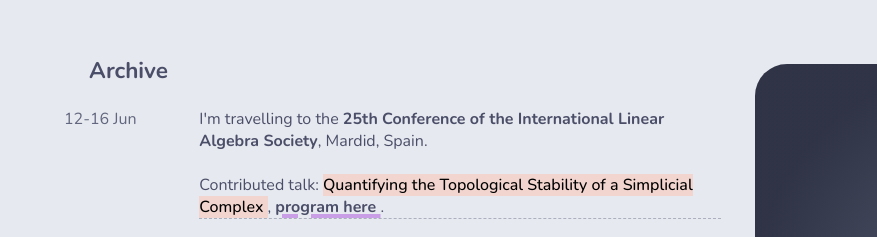
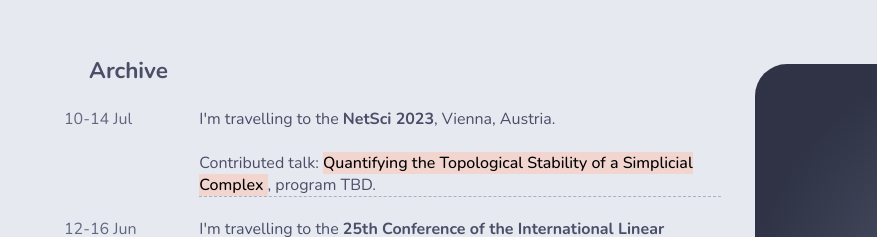
Before and after one commit to mryodo/antsavme, a Gatsby site: page /archive in a window 1280 px wide. Shown: the top 237 px of the page, 0-877 px from the left. Built offline with nearby package versions, Linux system fonts and the light colour scheme; Gatsby itself is replaced by a stand-in of ours; some icons are missing.

Commit message:
small news fixes

```diff
--- a/src/pages/archive.js
+++ b/src/pages/archive.js
@@ -11,13 +11,22 @@ const IndexPage = () => {
     <Layout>
             <h1 className="titleSeparate"> <FeatherIcon size="19" icon="archive" /> Archive      </h1>
             <div className="newsContainer">
+            <div className="newsDate"> 10-14 Jul </div>
+                        <div className="newsText" >
+                              I'm travelling to the <b>NetSci 2023</b>, Vienna, Austria.
+
+                              <br/> <br/>
+
+                              Contributed talk: <mark> Quantifying the Topological Stability of a Simplicial Complex </mark>, program TBD.
+                        </div>
+
                         <div className="newsDate"> 12-16 Jun </div>
                         <div className="newsText" >
                               I'm travelling to the <b>25th Conference of the International Linear Algebra Society</b>, Mardid, Spain.
 
                               <br/> <br/>
 
-                              Contributed talk: <mark> Quantifying the Topological Stability of a Simplicial Complex </mark>, <a href=""> program here </a>.
+                              Contributed talk: <mark> Quantifying the Topological Stability of a Simplicial Complex </mark>, <a href="https://ilas2023.es/program/"> program here </a>.
                         </div>
 
                         <div className="newsDate"> 11 Jan </div>
--- a/src/pages/index.js
+++ b/src/pages/index.js
@@ -40,7 +40,7 @@ const IndexPage = () => {
 
                               <br/> <br/>
 
-                              Contributed talk: <mark> Quantifying the Topological Stability of a Simplicial Complex </mark>, <a href=""> program here </a>.
+                              Contributed talk: <mark> Quantifying the Topological Stability of a Simplicial Complex </mark>, <a href="https://ilas2023.es/program/"> program here </a>.
                         </div>
 
                         <div className="newsDate"> 11 Jan </div>
```
